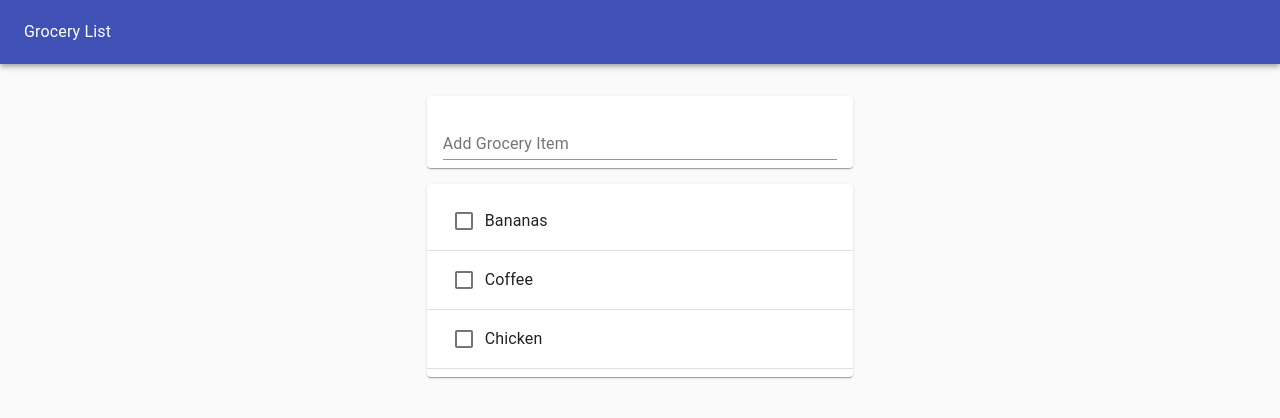
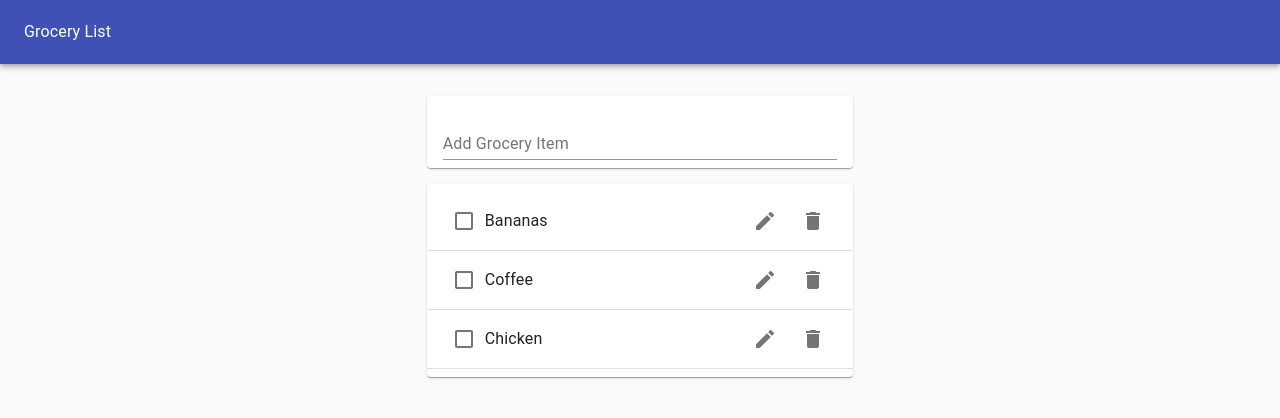
Before and after one commit to BryantVaughn/grocery-list, a React (Create React App) app: page / in a window 1280 px wide. Shown: the top 418 px of the page. Built offline with nearby package versions, Linux system fonts and the light colour scheme.

Commit message:
Add Delete and Edit icons to each grocery item

```diff
--- a/src/GroceryItem.js
+++ b/src/GroceryItem.js
@@ -3,15 +3,31 @@
 import { ListItemText } from '@material-ui/core';
 import { Checkbox } from '@material-ui/core';
 import { IconButton } from '@material-ui/core';
-import { DeleteIcon } from '@material-ui/icons';
+import { ListItemSecondaryAction } from '@material-ui/core';
+import DeleteIcon from '@material-ui/icons/Delete';
+import EditIcon from '@material-ui/icons/Edit';
 
 export default function GroceryItem({ item, completed }) {
   return (
     <ListItem>
       <Checkbox tabIndex={ -1 } checked={ completed } />
-      <ListItemText>
+      <ListItemText
+        style={{
+          textDecoration: completed
+            ? "line-through"
+            : "none"
+          }}
+        >
         { item }
       </ListItemText>
+      <ListItemSecondaryAction>
+        <IconButton aria-label="Edit">
+          <EditIcon />
+        </IconButton>
+        <IconButton aria-label="Delete">
+          <DeleteIcon />
+        </IconButton>
+      </ListItemSecondaryAction>
     </ListItem>
   );
 }
--- a/src/GroceryList.js
+++ b/src/GroceryList.js
@@ -13,7 +13,7 @@
             <GroceryItem
               item={ groceryItem.item }
               key={ groceryItem.id }
-              completed={ groceryItem.completed }
+              completed={ groceryItem.found }
             />
             <Divider />
           </>
```
